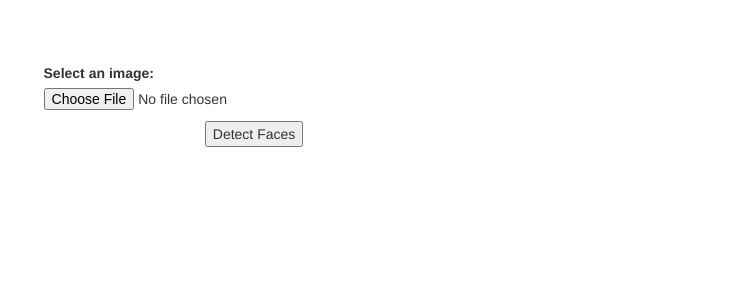
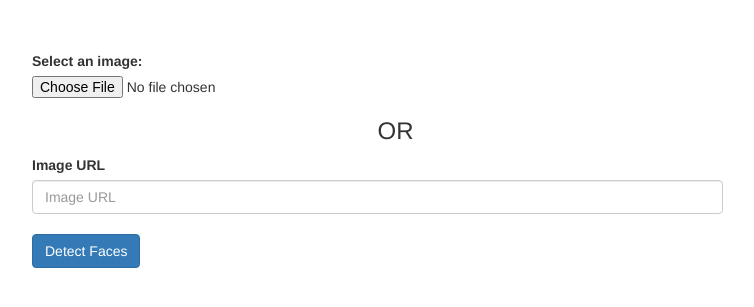
Before and after one commit to SachinKalsi/face-detection-api, a Flask app: page / in a window 1280 px wide. Shown: the top 307 px of the page, without its empty margins (96-850 px from the left). Run offline with Flask 2, Linux system fonts and the light colour scheme; some libraries are stand-ins or nearby versions.

Commit message:
added additional functioalities

```diff
--- a/app/__init__.py
+++ /dev/null
@@ -1,3 +0,0 @@
-from flask import Flask
-
-app = Flask(__name__, instance_relative_config=True)
--- a/flask_app/static/index.js
+++ b/flask_app/static/index.js
@@ -7,11 +7,22 @@ function onSubmit(e) {
   }
 }
 
+function get_image_upload_id(){
+    return document.getElementById('image-upload');
+}
+
+function get_image_url(){
+    return document.getElementById('image_url')
+}
+
 function validateForm(customMessage) {
-  const uploadedFile = document.getElementById('image-upload').elements[0].files[0];
+  const uploadedFile = get_image_upload_id().elements[0].files[0] || get_image_url().value
   if(!uploadedFile) {
     customMessage.innerHTML = "Please select an image";
     return false;
+  }
+  if(typeof(uploadedFile) == 'string'){
+    return true;
   }
   const fileLimit = 2097152;
   if(uploadedFile.size > fileLimit) {
@@ -23,8 +34,15 @@ function validateForm(customMessage) {
 
 function uploadImage(customMessage) {
     document.getElementById("submit").disabled = true;
+    if(get_image_upload_id().elements[0].files[0]){
         customMessage.innerHTML = 'Uploading image...'
-  var formElement = document.getElementById("image-upload");
+        return post_request()
+    }
+    return get_request()
+}
+
+function post_request(){
+    var formElement = get_image_upload_id();
     var request = new XMLHttpRequest();
     request.open("POST", "api/v1/detect_face", true);
     request.onload = onComplete;
@@ -33,16 +51,23 @@ function uploadImage(customMessage) {
     request.send(data);
 }
 
+function get_request(){
+    var request = new XMLHttpRequest();
+    var url = 'api/v1/detect_face?image_url=' + get_image_url().value
+    request.onload = onComplete;
+    request.open("GET", url, true);
+    request.send();
+}
+
 function onComplete(event) {
   var customMessage = document.getElementById('message');
   const response = JSON.parse(event.currentTarget.response);
   if(response.success) {
-//    document.getElementById('main-div').style.display = 'none';
     customMessage.style.color = '#9C27B0';
     customMessage.innerHTML = response.face_count + ' faces detected';
     renderDetectedFaces(response.image_id)
   } else {
-    customMessage.innerHTML = "Something went wrong";
+    customMessage.innerHTML = "Something went wrong. Cann't identify image file";
     customMessage.style.color = 'red';
   }
   document.getElementById("submit").disabled = false;
@@ -52,6 +77,7 @@ function renderDetectedFaces(image_id){
     detected_face_image_tag = document.getElementById('output_image')
     detected_face_image_tag.src = '/'+image_id+'?'+new Date().getTime();
     document.getElementById("input_image").value = ''
+    get_image_url().value = ''
     detected_face_image_tag.style.display = 'inline'
 }
 
--- a/flask_app/templates/index.html
+++ b/flask_app/templates/index.html
@@ -10,14 +10,17 @@
 <body style="margin-left:10%;margin-top:4%">
     <div id='main-div'>
       <form enctype="multipart/form-data" name='imageUpload' id='image-upload' >
-        <div style="padding: 1%">
+        <div>
           <label style="width: 14%;display: inline-block;"> Select an image: </label>
           <input id="input_image" accept="image/*" type="file" name="image">
         </div>
+          <h3 style="padding-left:30%">OR</h3>
+        <div>
+          <label style="width: 14%;display: inline-block;"> Image URL </label>
+          <input placeholder="Image URL" id="image_url" type="text" style="width:60%;" class="form-control" name="image_url"><br>
+        </div>
+          <input type="submit" id='submit' class="btn btn-primary" value="Detect Faces" onclick='onSubmit(event)' name="submit">
 
-        <div style="padding-left:15%">
-          <input type="submit" id='submit' value="Detect Faces" onclick='onSubmit(event)' name="submit">
-        </div>
       </form>
     </div>
     <div style="padding-left:15%" id='message'>
--- a/run.py
+++ b/run.py
@@ -11,4 +11,4 @@ def index():
     return render_template('index.html')
 
 if __name__ == '__main__':
-    app.run(debug=True)
+    app.run(debug=True, host='0.0.0.0')
```
Also changed, not shown: api/face_api.py (+18 -12 lines), flask_app/static/127.0.0.1.jpg, flask_app/static/192.168.0.102.jpg (added), flask_app/static/input_image.jpg. Lines whose indentation alone changed are shown as unchanged.
